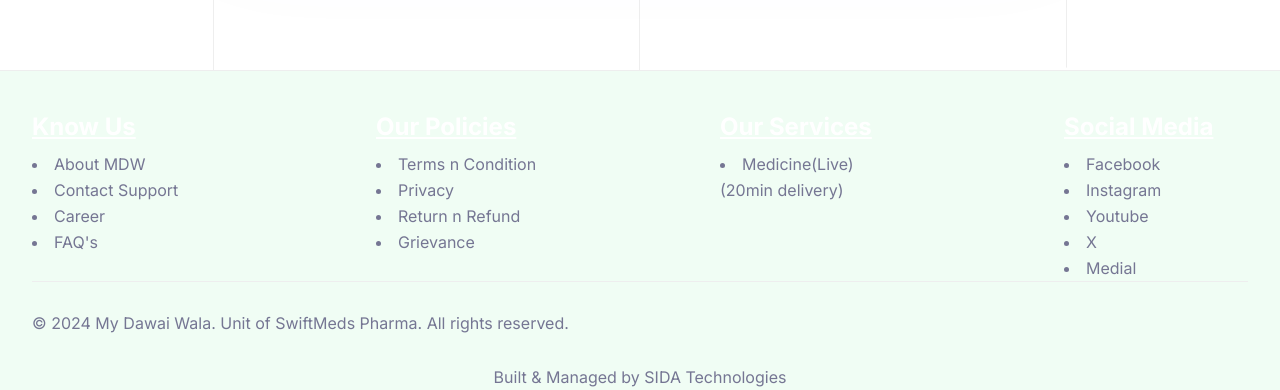
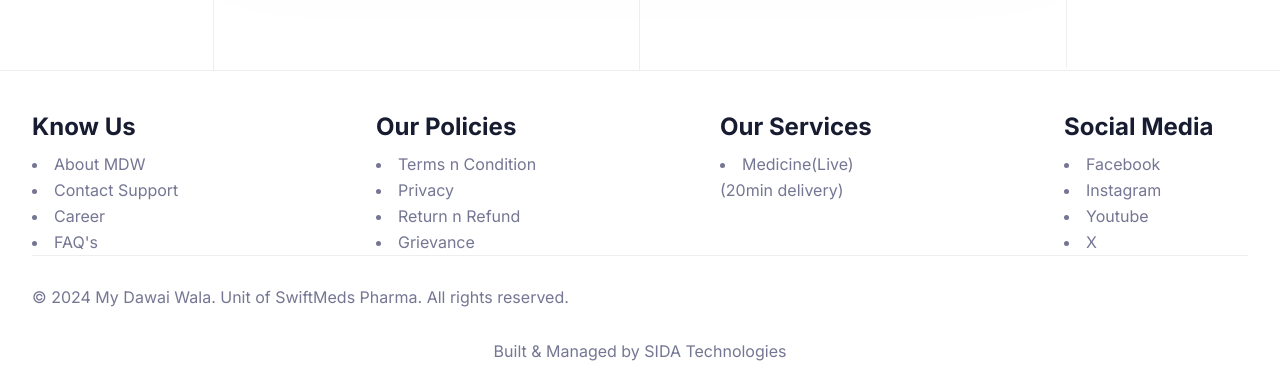
Before and after one commit to MyDawaiWala10/Website, a Next.js app: page /auth/signin in a window 1280 px wide. Shown: the part 928-1318 px from the top of the page. Built offline with nearby package versions, Linux system fonts and the light colour scheme.

Commit message:
fix: footer

```diff
--- a/components/Footer/index.tsx
+++ b/components/Footer/index.tsx
@@ -6,14 +6,14 @@
 const Footer = () => {
   return (
     <>
-      <footer className="border-t border-stroke bg-green-50 dark:border-strokedark dark:bg-blacksection">
+      <footer className="border-t border-stroke bg-white dark:border-strokedark dark:bg-blacksection">
         <div className="mx-auto max-w-c-1390 px-4 md:px-8 2xl:px-0">
           {/* <!-- Footer Top --> */}
           <div className="pt-10">
             <div className="flex flex-col gap-8">
               <div className="w-full flex flex-col gap-15 md:flex-row lg:gap-40 mx-auto">
                 <div className="w-full flex flex-col gap-2 justify-start items-start">
-                  <p className="text-white font-bold text-2xl underline">Know Us</p>
+                  <p className="text-black font-bold text-2xl ">Know Us</p>
                   <ul>
                     <a href="/"><li className="list-disc list-inside">About MDW</li></a>
                     <a href="/"><li className="list-disc list-inside">Contact Support</li></a>
@@ -22,7 +22,7 @@
                   </ul>
                 </div>
                 <div className="w-full flex flex-col gap-2 justify-start items-start">
-                  <p className="text-white font-bold text-2xl underline">Our Policies</p>
+                  <p className="text-black font-bold text-2xl ">Our Policies</p>
                   <ul>
                     <a href="/"><li className="list-disc list-inside">Terms n Condition</li></a>
                     <a href="/"><li className="list-disc list-inside">Privacy</li></a>
@@ -31,20 +31,20 @@
                   </ul>
                 </div>
                 <div className="w-full flex flex-col gap-2 justify-start items-start">
-                  <p className="text-white font-bold text-2xl underline">Our Services</p>
+                  <p className="text-black font-bold text-2xl ">Our Services</p>
                   <ul>
                     <a href="/"><li className="list-disc list-inside">Medicine(Live) (20min
 delivery)</li></a>
                   </ul>
                 </div>
                 <div className="w-full flex flex-col gap-2 justify-start items-start">
-                  <p className="text-white font-bold text-2xl underline">Social Media</p>
+                  <p className="text-black font-bold text-2xl ">Social Media</p>
                   <ul>
                     <a href="/"><li className="list-disc list-inside">Facebook</li></a>
                     <a href="/"><li className="list-disc list-inside">Instagram</li></a>
                     <a href="/"><li className="list-disc list-inside">Youtube</li></a>
                     <a href="/"><li className="list-disc list-inside">X</li></a>
-                    <a href="/"><li className="list-disc list-inside">Medial</li></a>
+                    {/* <a href="/"><li className="list-disc list-inside">Medial</li></a> */}
                   </ul>
                 </div>
               </div>
```
